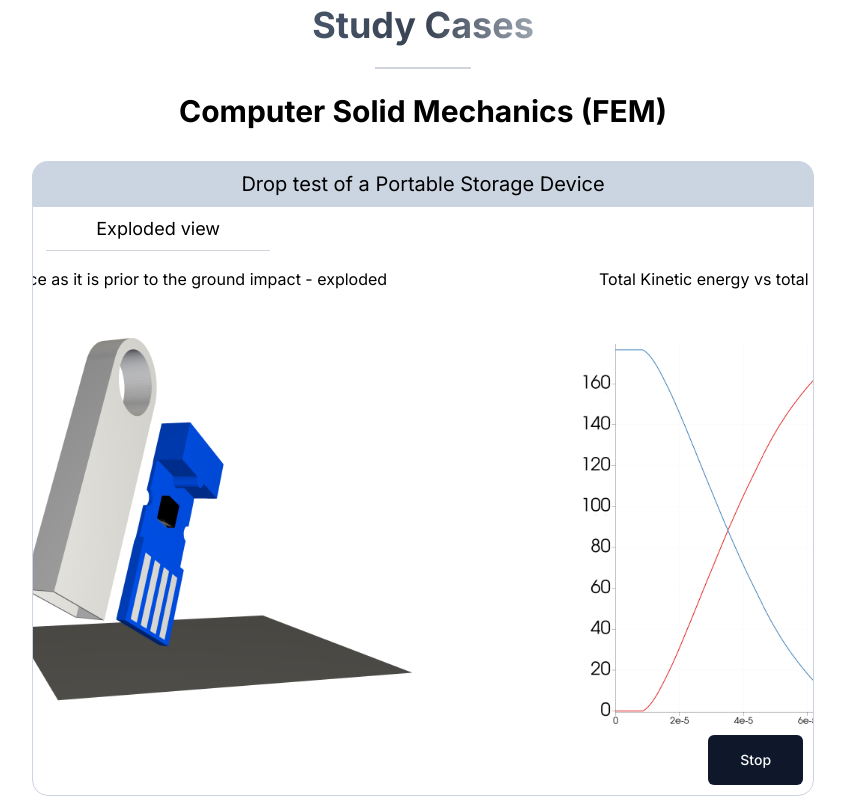
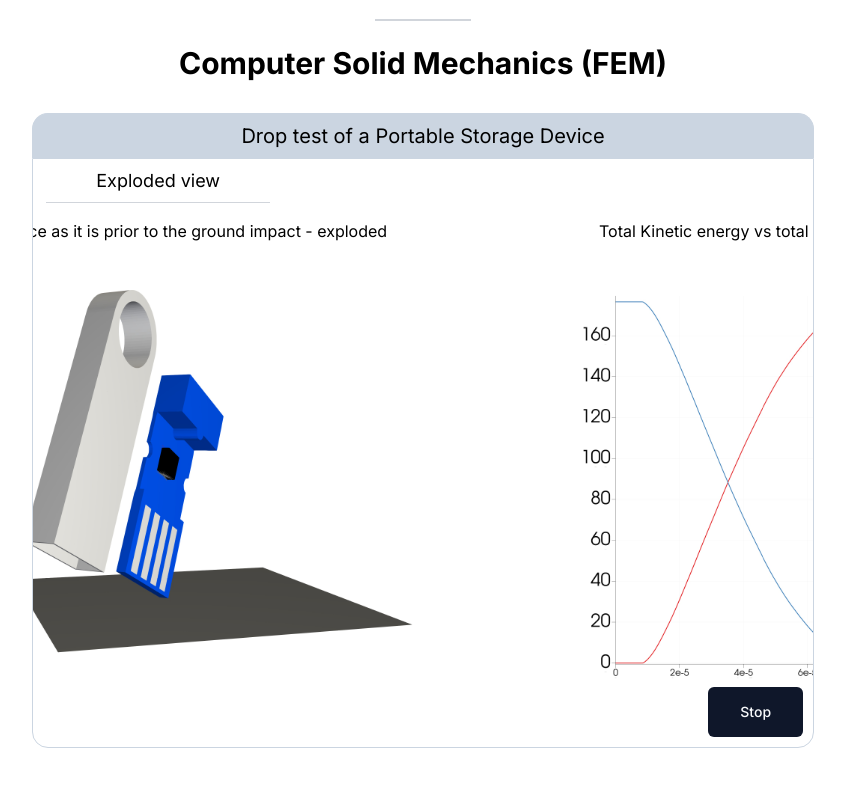
Before and after one commit to jparraporcar/prosimcae, a Next.js app: page / in a window 1280 px wide. Shown: the part 2723-3520 px from the top of the page, without its empty margins (217-1062 px from the left). Built offline with nearby package versions, Linux system fonts and the light colour scheme.

Commit message:
fixed spacing between videos in carousel and upper margin in main title top

```diff
--- a/src/app/page.tsx
+++ b/src/app/page.tsx
@@ -26,7 +26,7 @@ import { CarouselWrapper } from "@/components/custom/client/carousel-wrapper";
 
 const Home: React.FC = () => {
   return (
-    <main className="w-full flex flex-col items-center mt-24 max-md:mt-0 overflow-x-hidden">
+    <main className="w-full flex flex-col items-center max-md:mt-0 overflow-x-hidden mt-12">
       <div id="main-section-intro" className=" text-slate-700 mb-8 mt-16 pb-4">
         <MainSectionIntro
           descriptionContainerClass="appear-fading"
--- a/src/components/custom/client/study-case.tsx
+++ b/src/components/custom/client/study-case.tsx
@@ -84,7 +84,7 @@ export const StudyCase: React.FC<StudyCaseProps> = (props) => {
                 {item.type === "video" && (
                   <video
                     className={cn([
-                      "mx-auto aspect-video rounded-xl object-cover md:w-11/12 mt-4",
+                      "mx-auto aspect-video rounded-xl object-cover md:w-10/12 mt-4 px-4",
                       item.className,
                     ])}
                     autoPlay={item.autoPlay}
```
